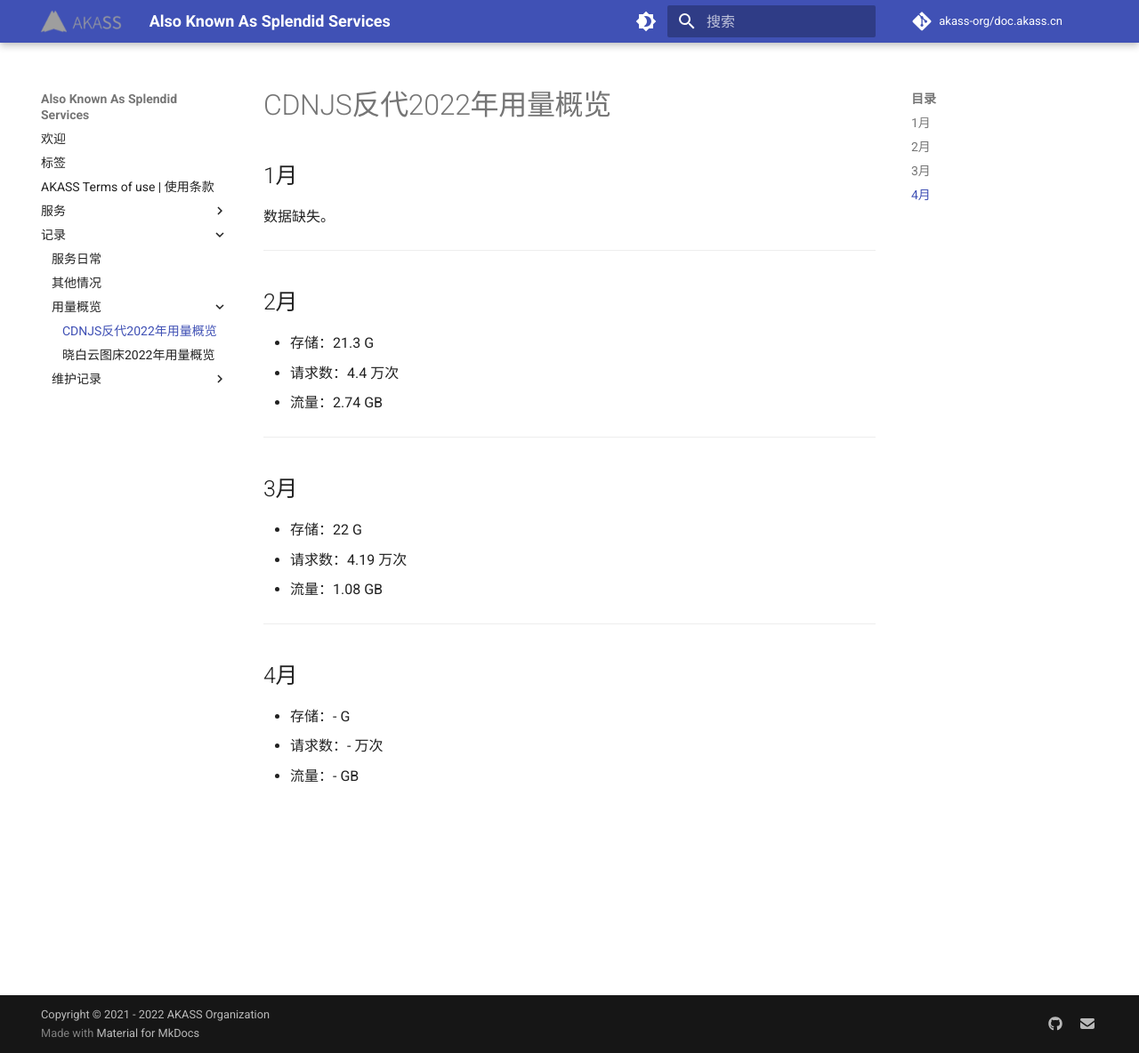
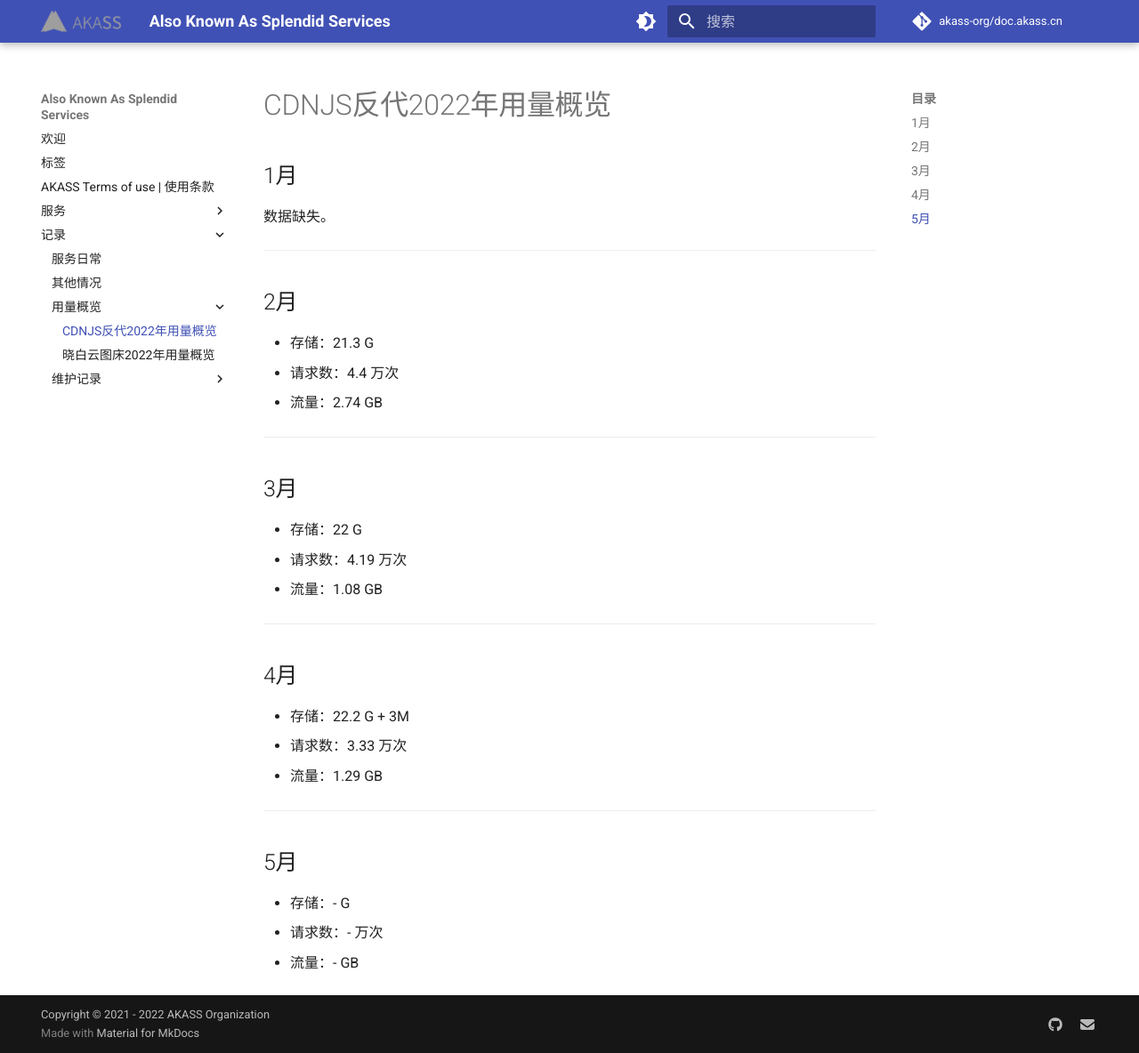
Before and after one commit to akass-org/doc.akass.cn, an MkDocs documentation site: the page built from docs/记录/用量概览/cdnjs-2022.md, in a window 1280 px wide and 1184 px high. Shown: the whole window at 89% size. Built offline with MkDocs 1.6.1 and Material for MkDocs 9.7.7, drawn with Linux system fonts in a browser that asks for light colours; comment, search, counter and statistics services are not loaded.

Commit message:
Update usage of cdnjs mirror.

```diff
--- a/docs/记录/用量概览/cdnjs-2022.md
+++ b/docs/记录/用量概览/cdnjs-2022.md
@@ -24,6 +24,14 @@
 
 ## 4月
 
+- 存储：22.2 G + 3M
+- 请求数：3.33 万次
+- 流量：1.29 GB
+
+---
+
+## 5月
+
 - 存储：- G
 - 请求数：- 万次
 - 流量：- GB
```
